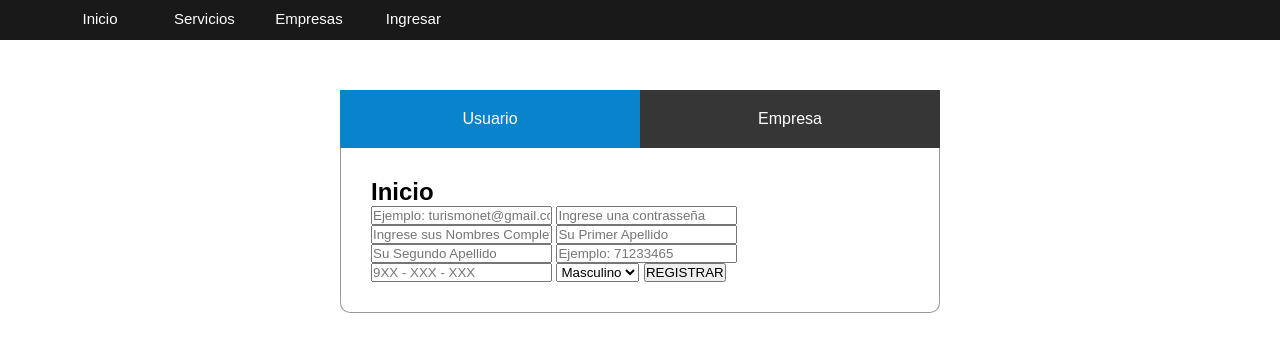
After one commit to jdonaires/TurismoNet, a PHP site: page /registroUsuario.php in a window 1280 px wide. The commit adds this page. Shown: the top 352 px of the page. Run offline with PHP 8.4, Linux system fonts and the light colour scheme.

Commit message:
MODIFICACION DE REGISTRO DE USUARIO

```diff
--- a/DAL/DBAccess.php
+++ b/DAL/DBAccess.php
@@ -4,8 +4,8 @@ class DBAccess
   private $conn;
   private $host = "localhost";
   private $dbname = "turismonet";
-  private $user = "root";
-  private $pass = "1234";
+  private $user = "admin";
+  private $pass = "admin";
 
   public function __CONSTRUCT()
   {
--- /dev/null
+++ b/DESIGNER/CSS/registroUsuario.css
@@ -0,0 +1,117 @@
+body {
+  font-family: Arial;
+}
+
+.contenedor-menu {
+  /* position: absolute; */
+  background: rgba(0,0,0, .9);
+  width: 100%;
+  height: 40px;
+}
+
+.contenedor-menu .contenedor-opciones {
+  display: inline-block;
+  margin-left: 50px;
+}
+
+.contenedor-menu .contenedor-opciones li {
+  display: inline-block;
+  text-decoration: none;
+  padding: 5px 0px;
+}
+
+.contenedor-menu .contenedor-opciones li a {
+  display: inline-block;
+  padding: 5px 5px;
+  width: 100px;
+  color: #fff;
+  border: none;
+  /* background: rgba(0,0,0,.9); */
+  text-decoration: none;
+  text-align: center;
+  font-size: 15px;
+  font-family: Arial;
+  transition: all .5s ease;
+}
+
+.contenedor-menu .contenedor-opciones li a:hover {
+  border-bottom: 2px solid #fff;
+}
+
+
+/*ESTILOS PARA LOS TABS*/
+.wrap{
+	width: 600px;
+	max-width: 90%;
+	margin: 50px auto;
+}
+
+ul.tabs{
+	width: 100%;
+	background: #363636;
+	list-style: none;
+	display: flex;
+}
+
+ul.tabs li{
+	width: 100%;
+}
+
+ul.tabs li a{
+	color: #fff;
+	text-decoration: none;
+	font-size: 16px;
+	text-align: center;
+	display: block;
+	padding: 20px 0px;
+  transition: all .5s ease;
+}
+
+.active{
+	background: #0984CC;
+}
+
+ul.tabs li a .tab-text{
+	/* margin-left: 8px; */
+}
+
+.secciones{
+	width: 100%;
+	background: #fff;
+  border-bottom: 1px solid rgba(0,0,0,.4);
+  border-left: 1px solid rgba(0,0,0,.4);
+  border-right: 1px solid rgba(0,0,0,.4);
+  border-bottom-left-radius: 10px;
+  border-bottom-right-radius: 10px;
+}
+
+.secciones article{
+	padding: 30px;
+}
+
+.secciones article p{
+	text-align: justify;
+}
+
+
+@media screen and (max-width: 700px){
+	ul.tabs li{
+		width: none;
+		flex-basis: 0;
+		flex-grow: 1;
+	}
+}
+
+@media screen and (max-width: 450px){
+	ul.tabs li a{
+		padding: 15px 0px;
+	}
+
+	ul.tabs li a .tab-text{
+		display: none;
+	}
+
+	.secciones article{
+		padding: 20px;
+	}
+}
--- /dev/null
+++ b/DESIGNER/JS/registroUsuario.js
@@ -0,0 +1,36 @@
+$(document).ready(function(){
+	$('ul.tabs li a:first').addClass('active');
+	$('.secciones article').hide();
+	$('.secciones article:first').show();
+
+	$('ul.tabs li a').click(function(){
+		$('ul.tabs li a').removeClass('active');
+		$(this).addClass('active');
+		$('.secciones article').hide();
+
+		var activeTab = $(this).attr('href');
+		$(activeTab).show();
+		return false;
+	});
+
+	$('.numeros').keypress(function(e) {
+	if(isNaN(this.value + String.fromCharCode(e.charCode)))
+		 return false;
+	})
+	.on("cut copy paste",function(e){
+	e.preventDefault();
+	});
+
+});
+
+// $(function(){
+//
+//   $('.validanumericos').keypress(function(e) {
+// 	if(isNaN(this.value + String.fromCharCode(e.charCode)))
+//      return false;
+//   })
+//   .on("cut copy paste",function(e){
+// 	e.preventDefault();
+//   });
+//
+// });
--- a/DESIGNER/index.php
+++ b/DESIGNER/index.php
@@ -7,12 +7,12 @@
   </head>
   <body>
     <div class="contenedor-fondo">
-      <!-- <img src="DESIGNER/IMG/fondo_index.jpg"> -->
       <div class="contenedor-menu">
         <div class="contenedor-opciones">
           <li><a href="#">Inicio</a></li>
           <li><a href="#">Servicios</a></li>
-          <li><a href="login.php">Login</a></li>
+          <li><a href="#">Empresas</a></li>
+          <li><a href="login.php">Ingresar</a></li>
         </div>
         <div class="contenedor-redes">
         </div>
--- a/DESIGNER/login.php
+++ b/DESIGNER/login.php
@@ -10,6 +10,7 @@
       <div class="contenedor-fomulario">
         <form class="" action="<?php echo htmlspecialchars($_SERVER['PHP_SELF']) ?>" method="post">
           <h4>INICIAR SESIÓN</h4>
+          <a href="#">Registrarse</a>
           <div class="contenedor-usuario-contraseña">
             <li><span class="icono icon-user"></span></li>
             <input type="text" name="" value="" placeholder="Ingrese su Usuario" required>
--- /dev/null
+++ b/DESIGNER/registroUsuario.php
@@ -0,0 +1,86 @@
+<?php
+require_once('../BOL/Persona.php');
+require_once('../DAO/Registro_Persona.php');
+
+$per = new Persona();
+$perDAO = new PersonaDao();
+
+if (isset($_POST['guardar']))
+{
+  $per->__SET('correo',     $_POST['correo']);
+  $per->__SET('contraseña', $_POST['contraseña']);
+  $per->__SET('nombres',    $_POST['nombres']);
+  $per->__SET('apPaterno',  $_POST['apPaterno']);
+  $per->__SET('apMaterno',  $_POST['apMaterno']);
+  $per->__SET('dni',        $_POST['dni']);
+  $per->__SET('celular',    $_POST['celular']);
+  $per->__SET('sexo',       $_POST['sexo']);
+
+  $perDAO->Registrar_Persona($per);
+	header('Location: registroUsuario.php');
+}
+
+ ?>
+
+<!DOCTYPE html>
+<html lang="es" dir="ltr">
+  <head>
+    <meta charset="utf-8">
+    <link rel="stylesheet" href="CSS/index.css">
+    <link rel="stylesheet" href="CSS/registroUsuario.css">
+  </head>
+  <body>
+    <div class="contenedor-menu">
+      <div class="contenedor-opciones">
+        <li><a href="#">Inicio</a></li>
+        <li><a href="#">Servicios</a></li>
+        <li><a href="#">Empresas</a></li>
+        <li><a href="login.php">Ingresar</a></li>
+      </div>
+      <div class="contenedor-redes">
+      </div>
+    </div>
+
+
+    <!--SECCION DE TABS-->
+    <div class="wrap">
+  		<ul class="tabs">
+  			<li><a href="#tab1"></span><span class="tab-text">Usuario</span></a></li>
+  			<li><a href="#tab2"></span><span class="tab-text">Empresa</span></a></li>
+  		</ul>
+
+  		<div class="secciones">
+  			<article id="tab1">
+  				<h1>Inicio</h1>
+
+          <div class="contenedor-usuario">
+            <form class="" action="<?php echo htmlspecialchars($_SERVER['PHP_SELF']) ?>" method="post">
+              <input type="text" name="correo" value="" placeholder="Ejemplo: turismonet@gmail.com" required>
+              <input type="password" name="contraseña" value="" placeholder="Ingrese una contrasseña" required>
+              <input type="text" name="nombres" value="" placeholder="Ingrese sus Nombres Completos" required>
+              <input type="text" name="apPaterno" value="" placeholder="Su Primer Apellido">
+              <input type="text" name="apMaterno" value="" placeholder="Su Segundo Apellido">
+              <input  class="numeros" type="text" name="dni" value="" placeholder="Ejemplo: 71233465" title="Ingrese su numero de DNI" maxlength="8">
+              <input class="numeros" type="text" name="celular" value="" placeholder="9XX - XXX - XXX" title="Ingrese un Numero de Celular obmitir los espacios y el '-'" maxlength="9">
+              <select class="" name="sexo">
+                <option value="M" <?php if($per=="M"){echo "Selected";}?> >Masculino</option>
+                <option value="F" <?php if($per=="F"){echo "Selected";}?> >Femenino</option>
+              </select>
+              <input type="submit" value="REGISTRAR" name="guardar">
+            </form>
+          </div>
+
+  			</article>
+  			<article id="tab2">
+  				<h1>Nosotros</h1>
+  				<p>Lorem ipsum dolor sit amet, consectetur adipisicing elit. Vel voluptates unde, consequuntur aliquid architecto rem numquam expedita minima dolorem pariatur recusandae, eius quod quia aspernatur id impedit, tenetur! Aspernatur incidunt molestiae dolores animi ea praesentium ipsam tenetur voluptas cupiditate perspiciatis eum nihil, natus exercitationem libero earum fuga dignissimos impedit numquam, quasi, placeat officiis voluptates, ad reprehenderit fugiat? Fugiat aperiam et magni, molestiae, numquam consectetur vitae sapiente cupiditate totam laboriosam voluptate obcaecati, aliquam placeat? Suscipit dolores fuga laudantium sed, qui magni iusto dolore quia. Quis fugit exercitationem porro. Rerum nihil omnis recusandae ratione fuga alias eligendi, earum sunt veritatis praesentium eum perspiciatis. Molestias deserunt, iure neque animi quod! Impedit reprehenderit cumque, numquam velit quae cum eius quidem similique laudantium hic deleniti!</p>
+  			</article>
+  		</div>
+  	</div>
+
+
+    <!--llAMAMOS A JAVASCRIP-->
+    <script type="text/javascript" src="JS/jquery-3.3.1.min.js"></script>
+    <script type="text/javascript" src="JS/registroUsuario.js"></script>
+  </body>
+</html>
```
Also changed, not shown: DAO/Lugar_turistico.php (+4 -4 lines), DB/DBAProcedimientos.sql (+6 -3 lines), DESIGNER/CSS/login.css (+20 -2 lines), DESIGNER/frm_Persona.php (deleted, +0 -85 lines), DAO/Registro_Persona.php (indentation only).
